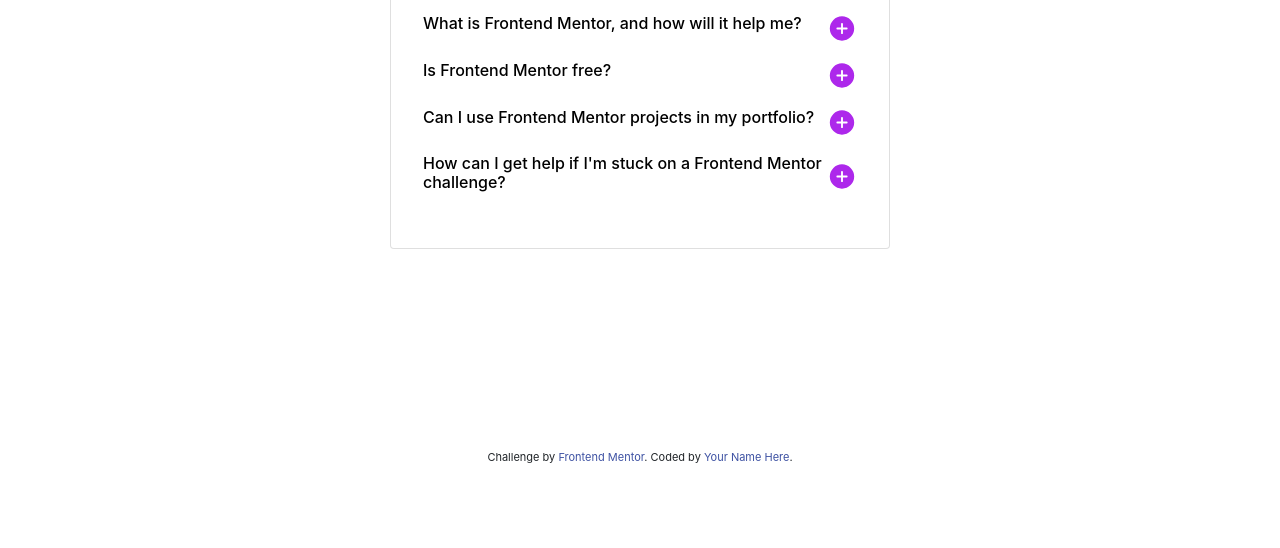
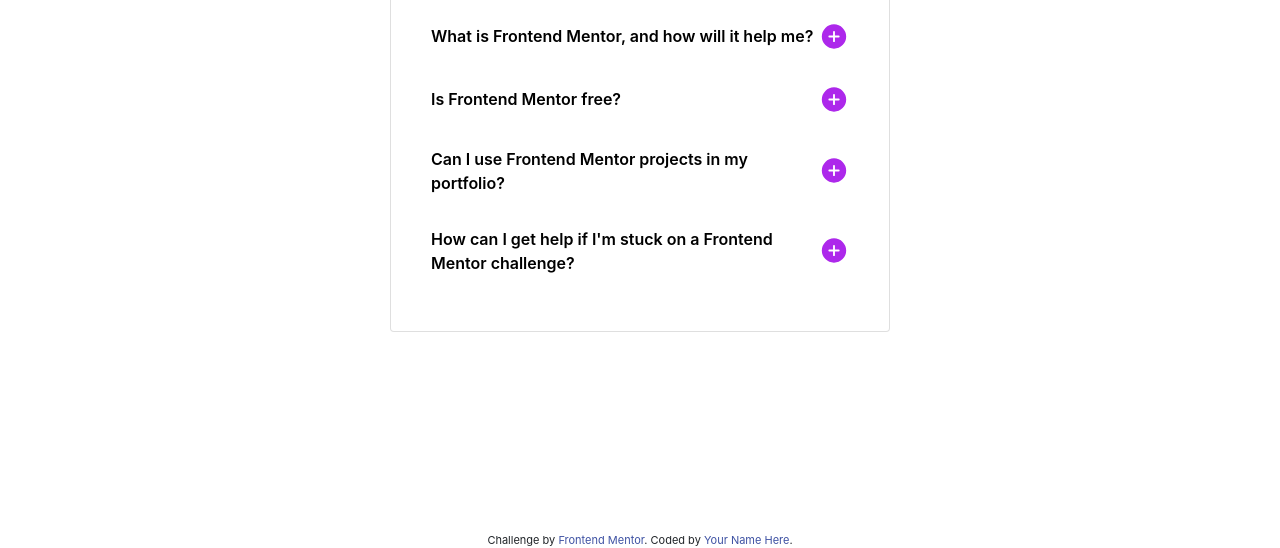
Before and after one commit to MarcelPerdu/FAQ-According, a plain HTML site: page index.html in a window 1280 px wide. Shown: the part 286-834 px from the top of the page. Before the commit the page ends 800 px from the top, so only its background shows below. Drawn offline with nearby package versions, Linux system fonts and the light colour scheme.

Commit message:
second version

```diff
--- a/index.html
+++ b/index.html
@@ -38,13 +38,13 @@
       <!--card body-->
       <main>
         <ul>
-          <li>
+          <li onclick="showHide('content1'), changeIcon('icon1')">
             <div class="header">
-              <h6>What is Frontend Mentor, and how will it help me?</h6>
+              <p class="p-list">
+                What is Frontend Mentor, and how will it help me?
+              </p>
 
-              <span
-                class="icon"
-                onclick="showHide('content1'), changeIcon('icon1')">
+              <span class="icon">
                 <img id="icon1" src="./assets/images/icon-plus.svg" alt="" />
               </span>
             </div>
@@ -56,12 +56,10 @@
             </p>
           </li>
 
-          <li>
+          <li onclick="changeIcon('icon2'), showHide('content2')">
             <div class="header">
-              <h6>Is Frontend Mentor free?</h6>
-              <span
-                class="icon"
-                onclick="changeIcon('icon2'), showHide('content2')">
+              <p class="p-list">Is Frontend Mentor free?</p>
+              <span class="icon">
                 <img id="icon2" src="./assets/images/icon-plus.svg" alt="" />
               </span>
             </div>
@@ -72,12 +70,12 @@
             </p>
           </li>
 
-          <li>
+          <li onclick="changeIcon('icon3'), showHide('content3')">
             <div class="header">
-              <h6>Can I use Frontend Mentor projects in my portfolio?</h6>
-              <span
-                class="icon"
-                onclick="changeIcon('icon3'), showHide('content3')">
+              <p class="p-list">
+                Can I use Frontend Mentor projects in my portfolio?
+              </p>
+              <span class="icon">
                 <img id="icon3" src="./assets/images/icon-plus.svg" alt="" />
               </span>
             </div>
@@ -90,13 +88,13 @@
           </li>
 
           <li>
-            <div class="header">
-              <h6>
+            <div
+              class="header"
+              onclick="changeIcon('icon4'), showHide('content4')">
+              <p class="p-list">
                 How can I get help if I'm stuck on a Frontend Mentor challenge?
-              </h6>
-              <span
-                class="icon"
-                onclick="changeIcon('icon4'), showHide('content4')">
+              </p>
+              <span class="icon">
                 <img id="icon4" src="./assets/images/icon-plus.svg" alt="" />
               </span>
             </div>
--- a/style.css
+++ b/style.css
@@ -14,6 +14,7 @@
   background-size: 100%;
   position: relative;
   font-family: Work Sans;
+  background-color: #faeeff;
 }
 
 /*card style*/
@@ -48,10 +49,20 @@
 li {
   list-style-type: none;
   margin: 1rem 0 0 0;
+  padding: 0.5rem;
+  border-radius: 0.3rem;
+  transition: all 0.2s linear;
+}
+
+li:hover {
+  background-color: rgb(232, 238, 244);
+  cursor: pointer;
 }
 
 /*title of list in the card body style*/
-h6 {
+.p-list {
+  color: black;
+  font-size: 1rem;
   margin: 0;
   font-weight: 600;
 }
@@ -75,6 +86,10 @@
   margin: 1rem 0 1rem 0;
 }
 
+p:hover {
+  color: rgba(0, 0, 0, 0.755);
+}
+
 /*frontend mentor footer style*/
 .attribution {
   font-size: 11px;
```
